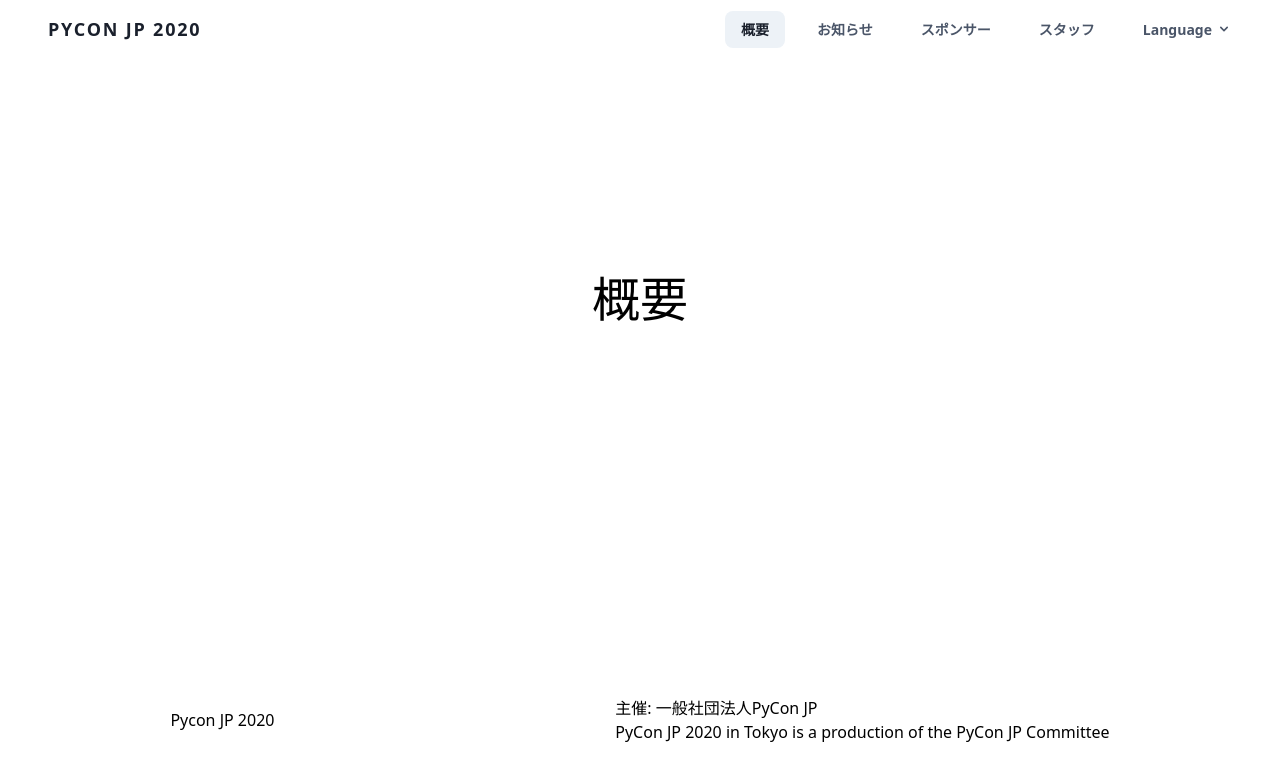
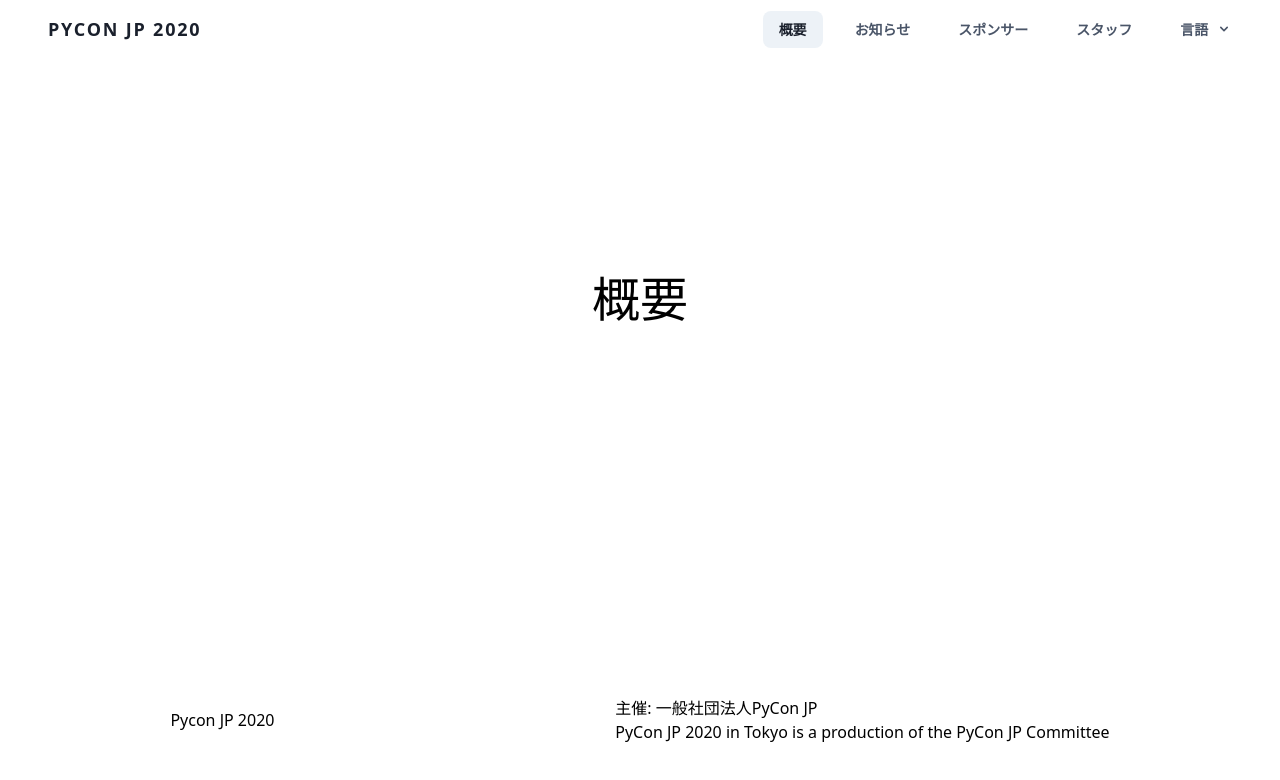
Before and after one commit to pyconjp/pycon.jp.2020.ui, a Nuxt app: page / in a window 1280 px wide. Shown: the top 780 px of the page. Built offline with nearby package versions, Linux system fonts and the light colour scheme; what vue-svg-transition would draw is missing.

Commit message:
Add language locale

```diff
--- a/components/Domains/Header/Dropdown.vue
+++ b/components/Domains/Header/Dropdown.vue
@@ -4,7 +4,7 @@
       class="flex flex-row items-center w-full px-4 py-2 mt-2 text-sm font-semibold text-left transition-colors duration-200 bg-transparent rounded-lg md:w-auto md:inline md:mt-0 md:ml-4 hover:text-gray-900 focus:text-gray-900 hover:bg-gray-200 focus:bg-gray-200 focus:outline-none focus:shadow-outline"
       @click="$emit('toggleDropdown')"
     >
-      <span>Language</span>
+      <span> {{ $t('language') }} </span>
       <svg
         fill="currentColor"
         viewBox="0 0 20 20"
--- a/locales/en.json
+++ b/locales/en.json
@@ -2,5 +2,6 @@
   "about": "About",
   "news": "News",
   "sponsor": "Sponsor",
-  "staff": "Staff"
+  "staff": "Staff",
+  "language": "Language"
 }
--- a/locales/ja.json
+++ b/locales/ja.json
@@ -2,5 +2,6 @@
   "about": "概要",
   "news": "お知らせ",
   "sponsor": "スポンサー",
-  "staff": "スタッフ"
+  "staff": "スタッフ",
+  "language": "言語"
 }
```
